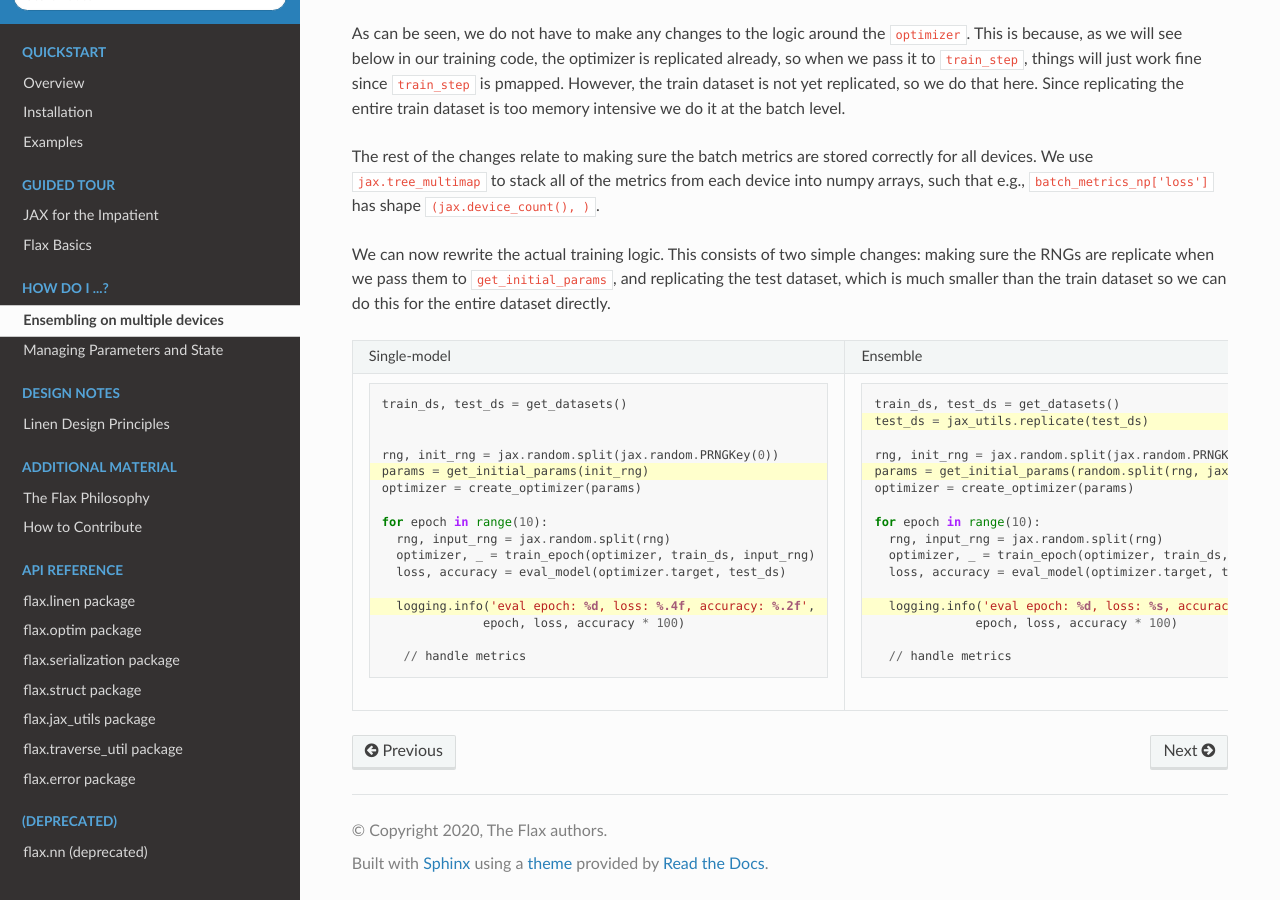
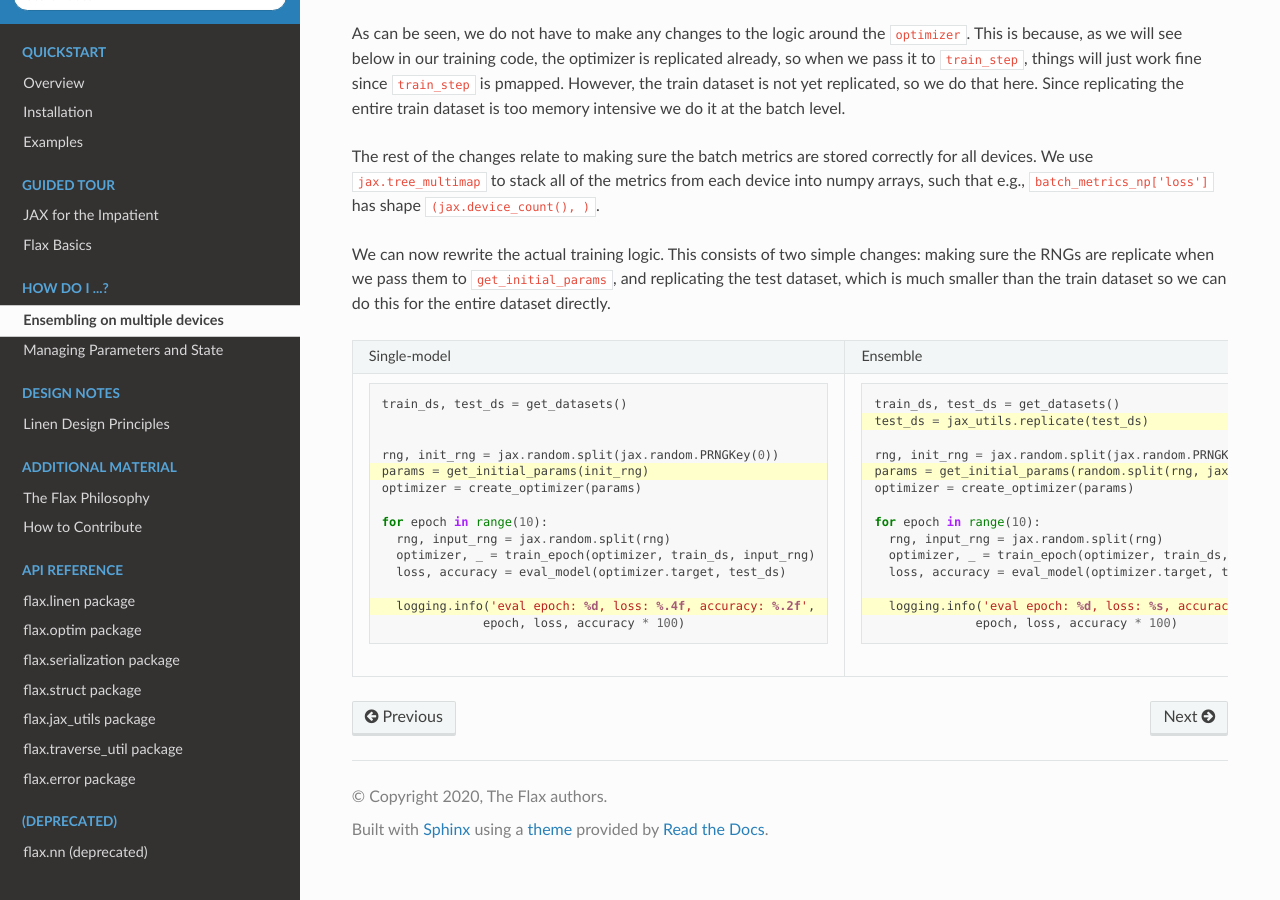
Before and after one commit to bortkomencw/flax, a Sphinx documentation site: the page built from docs/howtos/ensembling.rst, in a window 1280 px wide and 900 px high, scrolled down 2240 px. Built offline with Sphinx 7.4.7 and the Read the Docs theme 2.0.0, drawn with Linux system fonts in a browser that asks for light colours.

Commit message:
Remove some lines

```diff
--- a/docs/howtos/ensembling.rst
+++ b/docs/howtos/ensembling.rst
@@ -268,8 +268,6 @@ than the train dataset so we can do this for the entire dataset directly.
 
     logging.info('eval epoch: %d, loss: %.4f, accuracy: %.2f', #!
                 epoch, loss, accuracy * 100)
-
-     // handle metrics
   ---
   train_ds, test_ds = get_datasets()
   test_ds = jax_utils.replicate(test_ds) #!
@@ -286,8 +284,6 @@ than the train dataset so we can do this for the entire dataset directly.
     logging.info('eval epoch: %d, loss: %s, accuracy: %s', #!
                 epoch, loss, accuracy * 100)
 
-    // handle metrics
-
 
 
 .. _jax.jit: https://jax.readthedocs.io/en/latest/notebooks/thinking_in_jax.html#To-JIT-or-not-to-JIT
```
